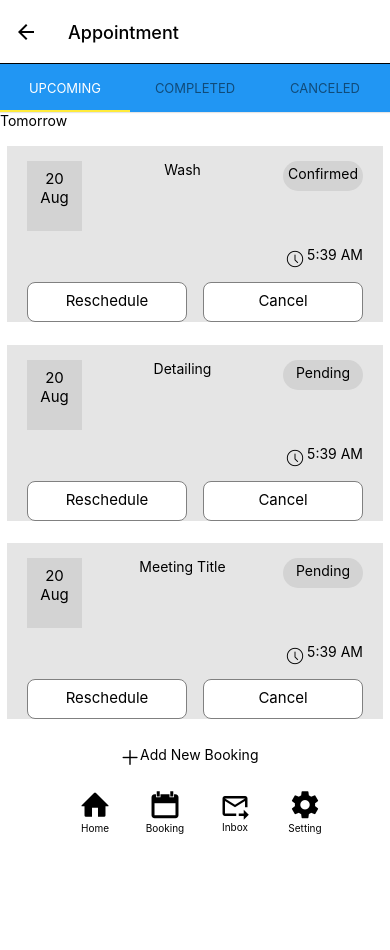
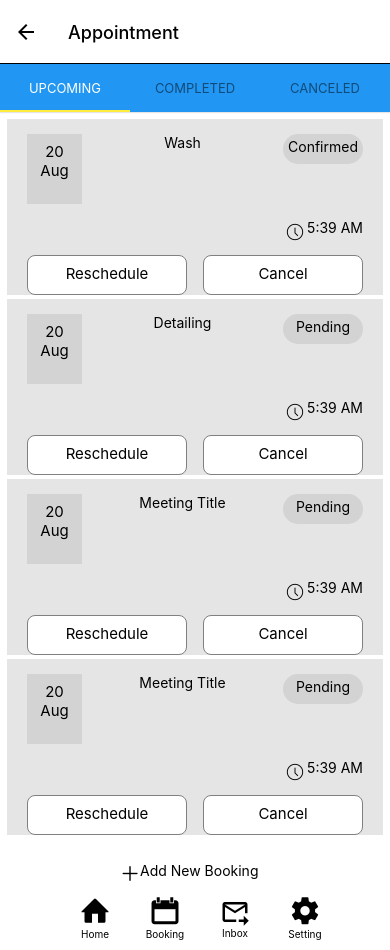
Before and after one commit to kalyani-coder/Car-Wash-Mobileapp, a React Native app: screen /Appointment in a window 390 px wide. Before the commit the page ends 844 px from the top, so only its background shows below. Built offline with nearby package versions, Linux system fonts and the light colour scheme.

Commit message:
first commit

```diff
--- a/App.js
+++ b/App.js
@@ -29,7 +29,6 @@ function App() {
           <Stack.Screen name="Home" component={Home} />
           <Stack.Screen name="Washing" component={Washing} />
           <Stack.Screen name="Confirmation" component={Confirmation} />
-
         </Stack.Navigator>
       </NavigationContainer>
       <StatusBar style="auto" />
--- a/Components/Appointment.js
+++ b/Components/Appointment.js
@@ -4,6 +4,7 @@ import { createMaterialTopTabNavigator } from '@react-navigation/material-top-ta
 import Upcoming from './Upcoming';
 import Cancled from './Cancled';
 import Completed from './Completed';
+import { ScrollView } from 'react-native-gesture-handler';
 
 
 const Tab = createMaterialTopTabNavigator();
@@ -12,8 +13,8 @@ const Appointment = () => {
 
     <Tab.Navigator initialRouteName="Upcoming"
     tabBarOption={{
-      activeTintColor: 'white',   // Text color when active
-      inactiveTintColor: 'black', // Text color when inactive
+      activeTintColor: 'blue',   // Text color when active
+      inactiveTintColor: 'green', // Text color when inactive
       style: { backgroundColor: 'grey' }, // Background color of the tab bar
       indicatorStyle: { backgroundColor: 'darkgrey' },
 
@@ -25,6 +26,7 @@ const Appointment = () => {
       {/* Add more screens as needed */}
     </Tab.Navigator>
 
+
   );
 };
 
--- a/Components/Cancled.js
+++ b/Components/Cancled.js
@@ -7,6 +7,7 @@ import {
   TouchableOpacity,
   Button,
   Linking,
+  ScrollView
 } from "react-native";
 import moment from "moment";
 
@@ -15,6 +16,7 @@ import { MaterialIcons } from "@expo/vector-icons";
 import { Ionicons } from "@expo/vector-icons";
 import { AntDesign } from "@expo/vector-icons";
 import { EvilIcons } from "@expo/vector-icons";
+
 
 class Cancled extends React.Component {
   constructor(props) {
@@ -109,8 +111,12 @@ class Cancled extends React.Component {
 
     return (
       <>
-        <Text>Tomorrow</Text>
+
         <View style={styles.flex}>
+        <ScrollView
+                        Vertical={true}
+                        showsVerticalScrollIndicator={false}
+                    >
           <View
             style={{
               height: 180,
@@ -248,6 +254,40 @@ class Cancled extends React.Component {
               </TouchableOpacity>
             </View>
           </View>
+          <View style={{ height: 180, width: 380, backgroundColor: '#E5E5E5', borderWidth: 2, borderColor: 'white' }}>
+                        <View style={styles.wash}>
+                            <TouchableOpacity style={styles.date}>
+                                <Text style={styles.datetext}>{formattedDate}</Text>
+                            </TouchableOpacity>
+                            <Text>Meeting Title</Text>
+                            <TouchableOpacity style={styles.btn3}>
+                                <Text style={styles.btntext}>Pending</Text>
+                            </TouchableOpacity>
+                        </View>
+                        <View style={styles.clock}>
+                            <EvilIcons name="clock" size={24} color="black" />
+                            <Text>{formattedTime}</Text>
+                        </View>
+                        <View style={styles.button}>
+                            <TouchableOpacity onPress={() => this.handleButtonPress('button5')}
+                                style={[
+                                    styles.btn1,
+                                    { backgroundColor: isButton5Pressed ? 'grey' : 'white' },
+                                ]}
+                                underlayColor="grey">
+                                <Text style={styles.buttontext}>Reschedule</Text>
+                            </TouchableOpacity>
+                            <TouchableOpacity onPress={() => this.handleButtonPress('button6')}
+                                style={[
+                                    styles.btn2,
+                                    { backgroundColor: isButton6Pressed ? 'grey' : 'white' },
+                                ]}
+                                underlayColor="grey">
+                                <Text style={styles.buttontext}>Cancel</Text>
+                            </TouchableOpacity>
+                        </View>
+                    </View>
+          </ScrollView>
         </View>
         <View style={styles.iconsContainer1}>
           <View style={styles.text9}>
@@ -283,6 +323,7 @@ class Cancled extends React.Component {
             <Text style={styles.text10}>Setting</Text>
           </View>
         </View>
+
       </>
     );
   }
--- a/Components/Completed.js
+++ b/Components/Completed.js
@@ -7,7 +7,8 @@ import {
     TextInput,
     TouchableOpacity,
     Button,
-    Linking
+    Linking,
+    ScrollView
 
 } from 'react-native'
 import moment from 'moment';
@@ -110,8 +111,12 @@ class Completed extends React.Component {
 
         return (
             <>
-                <Text>Tomorrow</Text>
+
                 <View style={styles.flex}>
+                <ScrollView
+                        Vertical={true}
+                        showsVerticalScrollIndicator={false}
+                    >
                     <View style={{ height: 180, width: 380, backgroundColor: '#E5E5E5', borderWidth: 2, borderColor: 'white' }}>
                         <View style={styles.wash}>
                             <TouchableOpacity style={styles.date}>
@@ -214,6 +219,40 @@ class Completed extends React.Component {
                             </TouchableOpacity>
                         </View>
                     </View>
+                    <View style={{ height: 180, width: 380, backgroundColor: '#E5E5E5', borderWidth: 2, borderColor: 'white' }}>
+                        <View style={styles.wash}>
+                            <TouchableOpacity style={styles.date}>
+                                <Text style={styles.datetext}>{formattedDate}</Text>
+                            </TouchableOpacity>
+                            <Text>Meeting Title</Text>
+                            <TouchableOpacity style={styles.btn3}>
+                                <Text style={styles.btntext}>Pending</Text>
+                            </TouchableOpacity>
+                        </View>
+                        <View style={styles.clock}>
+                            <EvilIcons name="clock" size={24} color="black" />
+                            <Text>{formattedTime}</Text>
+                        </View>
+                        <View style={styles.button}>
+                            <TouchableOpacity onPress={() => this.handleButtonPress('button5')}
+                                style={[
+                                    styles.btn1,
+                                    { backgroundColor: isButton5Pressed ? 'grey' : 'white' },
+                                ]}
+                                underlayColor="grey">
+                                <Text style={styles.buttontext}>Reschedule</Text>
+                            </TouchableOpacity>
+                            <TouchableOpacity onPress={() => this.handleButtonPress('button6')}
+                                style={[
+                                    styles.btn2,
+                                    { backgroundColor: isButton6Pressed ? 'grey' : 'white' },
+                                ]}
+                                underlayColor="grey">
+                                <Text style={styles.buttontext}>Cancel</Text>
+                            </TouchableOpacity>
+                        </View>
+                    </View>
+                    </ScrollView>
                 </View >
                 <View style={styles.add}>
                     <AntDesign name="plus" size={20} color="black" />
@@ -259,7 +298,6 @@ class Completed extends React.Component {
     }
 }
 const styles = StyleSheet.create({
-
     flex: {
         flex: 1,
         justifyContent: 'space-between',
@@ -270,7 +308,7 @@ const styles = StyleSheet.create({
     add: {
         flexDirection: 'row',
         marginHorizontal: 120,
-        marginVertical: 10
+
 
     },
     iconsContainer: {
--- a/Components/Home.js
+++ b/Components/Home.js
@@ -87,6 +87,7 @@ class Home extends React.Component {
 
     return (
       <>
+
         <View style={styles.container}>
           <Text style={styles.text}>Hello</Text>
           <View style={styles.iconsContainer}>
@@ -111,7 +112,13 @@ class Home extends React.Component {
           </View>
         </View>
 
-        <View style={styles.flex}>
+        <ScrollView
+                        Vertical={true}
+                        showsVerticalScrollIndicator={false}
+                    >
+
+          <View style={styles.Section}>
+
             <View style={{ height: 110, width: 175, backgroundColor: "#D3D3D3" }}>
               <Text style={styles.text1}>Rainy Wash Offer</Text>
               <Text style={{ color: "blue", marginHorizontal: 20 }}>50% off</Text>
@@ -119,9 +126,14 @@ class Home extends React.Component {
                 <Text style={styles.buttonText}>Book Now</Text>
               </TouchableOpacity>
             </View>
-          <View
-            style={{ height: 110, width: 175, backgroundColor: "#D3D3D3" }}
-          ></View>
+
+            <Image
+              style={styles.img}
+              source={{
+                uri: 'https://reactnative.dev/img/tiny_logo.png',
+              }}
+            />
+
           </View>
 
           <Text style={styles.text3}>Services</Text>
@@ -289,6 +301,10 @@ class Home extends React.Component {
             <Image source={require("./Images/car3.jpg")} style={styles.item1} />
             <Image source={require("./Images/car1.jpg")} style={styles.item1} />
           </ScrollView>
+          </ScrollView>
+
+
+
         <View style={styles.iconsContainer1}>
           <View style={styles.text9}>
             <TouchableOpacity onPress={this.handleIconPressHome}>
@@ -328,6 +344,11 @@ class Home extends React.Component {
   }
 }
 const styles = StyleSheet.create({
+  flex:{
+    marginHorizontal:20,
+    marginVertical:10,
+
+  },
   text: {
     marginHorizontal: 20,
     fontWeight: "bold",
@@ -337,7 +358,8 @@ const styles = StyleSheet.create({
     flexDirection: "row",
     justifyContent: "space-between",
     alignItems: "center",
-    // paddingTop: 35,
+    marginHorizontal:10,
+    paddingTop: 35,
   },
   iconsContainer: {
     flexDirection: "row",
@@ -346,7 +368,7 @@ const styles = StyleSheet.create({
   icon: {
     marginHorizontal: 15,
   },
-  flex: {
+  Section: {
     marginHorizontal: 20,
     marginVertical: 10,
     flexDirection: "row",
@@ -367,6 +389,11 @@ const styles = StyleSheet.create({
     fontSize: 15,
     textAlign: "center",
     marginVertical: 5,
+  },
+  img: {
+    height: 110,
+    width: 175,
+
   },
   text3: {
     marginHorizontal: 20,
--- a/Components/Upcoming.js
+++ b/Components/Upcoming.js
@@ -6,7 +6,8 @@ import {
     TextInput,
     TouchableOpacity,
     Button,
-    Linking
+    Linking,
+    ScrollView
 
 } from 'react-native'
 import moment from 'moment';
@@ -108,8 +109,12 @@ openSettings = async () => {
 
         return (
             <>
-                <Text>Tomorrow</Text>
+                {/* <Text>Tomorrow</Text> */}
                 <View style={styles.flex}>
+                    <ScrollView
+                        Vertical={true}
+                        showsVerticalScrollIndicator={false}
+                    >
                         <View style={{ height: 180, width: 380, backgroundColor: '#E5E5E5', borderWidth: 2, borderColor: 'white' }}>
                             <View style={styles.wash}>
                                 <TouchableOpacity style={styles.date}>
@@ -179,6 +184,7 @@ openSettings = async () => {
                                 </TouchableOpacity>
                             </View>
                         </View>
+
                         <View style={{ height: 180, width: 380, backgroundColor: '#E5E5E5', borderWidth: 2, borderColor: 'white' }}>
                             <View style={styles.wash}>
                                 <TouchableOpacity style={styles.date}>
@@ -212,6 +218,41 @@ openSettings = async () => {
                                 </TouchableOpacity>
                             </View>
                         </View>
+                        <View style={{ height: 180, width: 380, backgroundColor: '#E5E5E5', borderWidth: 2, borderColor: 'white' }}>
+                            <View style={styles.wash}>
+                                <TouchableOpacity style={styles.date}>
+                                    <Text style={styles.datetext}>{formattedDate}</Text>
+                                </TouchableOpacity>
+                                <Text>Meeting Title</Text>
+                                <TouchableOpacity style={styles.btn3}>
+                                    <Text style={styles.btntext}>Pending</Text>
+                                </TouchableOpacity>
+                            </View>
+                            <View style={styles.clock}>
+                                <EvilIcons name="clock" size={24} color="black" />
+                                <Text>{formattedTime}</Text>
+                            </View>
+                            <View style={styles.button}>
+                                <TouchableOpacity onPress={() => this.handleButtonPress('button5')}
+                                    style={[
+                                        styles.btn1,
+                                        { backgroundColor: isButton5Pressed ? 'grey' : 'white' },
+                                    ]}
+                                    underlayColor="grey">
+                                    <Text style={styles.buttontext}>Reschedule</Text>
+                                </TouchableOpacity>
+                                <TouchableOpacity onPress={() => this.handleButtonPress('button6')}
+                                    style={[
+                                        styles.btn2,
+                                        { backgroundColor: isButton6Pressed ? 'grey' : 'white' },
+                                    ]}
+                                    underlayColor="grey">
+                                    <Text style={styles.buttontext}>Cancel</Text>
+                                </TouchableOpacity>
+                            </View>
+                        </View>
+                    </ScrollView>
+
                 </View >
                 <View style={styles.add}>
                     <AntDesign name="plus" size={20} color="black" />
@@ -259,7 +300,7 @@ const styles = StyleSheet.create({
         justifyContent: 'space-between',
         flexDirection: 'column',
         marginHorizontal: 5,
-        marginVertical: 15
+        marginVertical: 5
     },
     wash: {
         flexDirection: 'row',
@@ -325,7 +366,7 @@ const styles = StyleSheet.create({
     add: {
         flexDirection: 'row',
         marginHorizontal: 120,
-        marginVertical: 10
+
 
     },
     iconsContainer1: {
```
Lines whose indentation alone changed are shown as unchanged.
